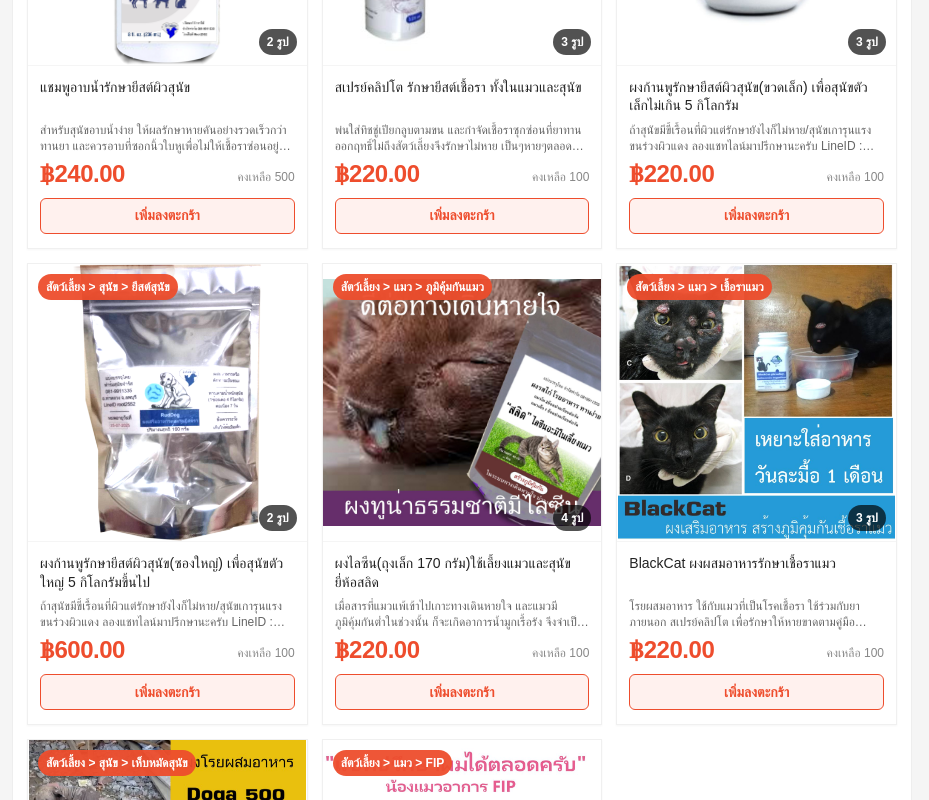
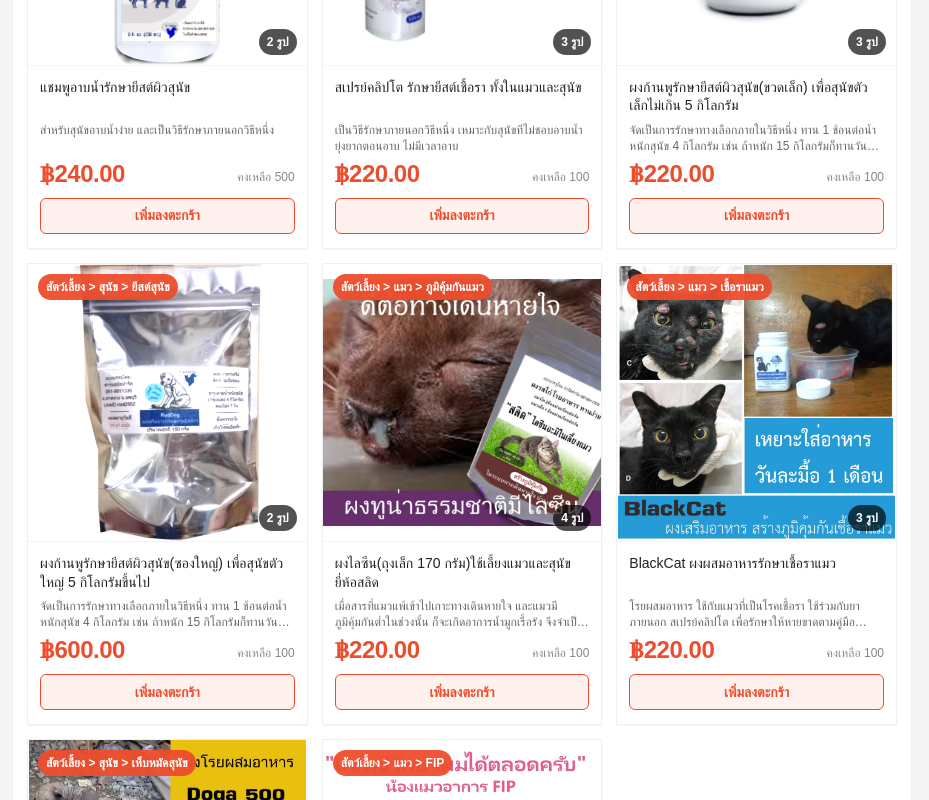
Before and after one commit to mchaiwang/mini-shopee, a Next.js app: page / in a window 1280 px wide. Shown: the part 1200-2000 px from the top of the page, without its empty margins (0-929 px from the left). Built offline with nearby package versions, Linux system fonts and the light colour scheme; no server answers.

Commit message:
build ok

```diff
--- a/app/brochure/[reviewId]/page.tsx
+++ b/app/brochure/[reviewId]/page.tsx
@@ -56,7 +56,7 @@ type ProductRecord = {
   shortDescription?: string;
   category?: string;
   stock?: number;
-  descriptionLong?: string[];
+  descriptionLong?: string;
   careNote?: string;
 };
 
@@ -195,7 +195,7 @@ export default async function BrochurePage({
         shortDescription: product?.shortDescription || review.shortDescription || "",
         category: product?.category || "",
         stock: Number(product?.stock || 0),
-        descriptionLong: product?.descriptionLong || [],
+        descriptionLong: product?.descriptionLong || "",
         careNote: product?.careNote || "",
         reviewLink: productReviewLink,
         reviewId: review.id,
--- a/data/products.json
+++ b/data/products.json
@@ -9,7 +9,7 @@
       "/uploads/products/1774280557893-product.png",
       "/uploads/products/1774280589125-1720530113357.jpg"
     ],
-    "shortDescription": "สำหรับสุนัขอาบน้ำง่าย ให้ผลรักษาหายคันอย่างรวดเร็วกว่าทานยา และควรอาบที่ซอกนิ้วใบหูเพื่อไม่ให้เชื้อราซ่อนอยู่บนผิว ทำให้หายรวดเร็ว",
+    "shortDescription": "สำหรับสุนัขอาบน้ำง่าย และเป็นวิธีรักษาภายนอกวิธีหนึ่ง",
     "category": "สัตว์เลี้ยง > สุนัข > ยีสต์สุนัข",
     "stock": 500,
     "reviewUrl": "https://s.shopee.co.th/1LbGiODREQ",
@@ -58,12 +58,7 @@
     "defaultReviewId": "review-1776344681775",
     "brochureEnabled": true,
     "creatorFlowEnabled": true,
-    "descriptionLong": [
-      "สำหรับสุนัขอาบน้ำง่าย ให้ผลรักษาหายคันอย่างรวดเร็วกว่าทานยา และควรอาบที่ซอกนิ้วใบหูเพื่อไม่ให้เชื้อราซ่อนอยู่บนผิว ทำให้หายรวดเร็ว",
-      "เหมาะสำหรับการดูแลปัญหาผิวหนังจากเชื้อรา ยีสต์ หรือผิวอักเสบในสัตว์เลี้ยง",
-      "ใช้ร่วมกับการทำความสะอาดพื้นที่นอน อุปกรณ์ และควบคุมความชื้นเพื่อลดการกลับมาเป็นซ้ำ",
-      "ควรใช้ต่อเนื่องตามคำแนะนำและสังเกตอาการคัน กลิ่นตัว ขนร่วง หรือรอยแดง"
-    ],
+    "descriptionLong": "อาบแล้วชะโลมทิ้งไว้ 5-10 นาที ซอกนิ้ว ซอกข้อ โคนขาหนีบต่างๆ ใบหู เพื่อให้การฆ่าเชื้อรา ยีสต์ได้ผลดียิ่งขึ้น",
     "careNote": "จำรัสฟาร์มแนะนำให้เลือกสินค้าตามอาการจริงของสัตว์เลี้ยง และสามารถทักปรึกษาก่อนสั่งซื้อได้"
   },
   {
@@ -77,7 +72,7 @@
       "/uploads/products/1774280235729-ProductDetai2l.jpg",
       "/uploads/products/1774280249258-callout-(resized).jpg"
     ],
-    "shortDescription": "พ่นใส่ทิชชู่เปียกลูบตามขน และกำจัดเชื้อราซุกซ่อนที่ยาทานออกฤทธิ์ไม่ถึงสัตว์เลี้ยงจึงรักษาไม่หาย เป็นๆหายๆตลอดเวลา",
+    "shortDescription": "เป็นวิธีรักษาภายนอกวิธีหนึ่ง เหมาะกับสุนัขทีไม่ชอบอาบน้ำ ยุ่งยากตอนอาบ ไม่มีเวลาอาบ",
     "category": "สัตว์เลี้ยง > สุนัข > ยีสต์สุนัข",
     "stock": 100,
     "reviewUrl": "https://s.shopee.co.th/1LbGiODREQ",
@@ -126,12 +121,7 @@
     "defaultReviewId": "review-sim-crypto-spray-001",
     "brochureEnabled": true,
     "creatorFlowEnabled": true,
-    "descriptionLong": [
-      "พ่นใส่ทิชชู่เปียกลูบตามขน และกำจัดเชื้อราซุกซ่อนที่ยาทานออกฤทธิ์ไม่ถึงสัตว์เลี้ยงจึงรักษาไม่หาย เป็นๆหายๆตลอดเวลา",
-      "เหมาะสำหรับการดูแลปัญหาผิวหนังจากเชื้อรา ยีสต์ หรือผิวอักเสบในสัตว์เลี้ยง",
-      "ใช้ร่วมกับการทำความสะอาดพื้นที่นอน อุปกรณ์ และควบคุมความชื้นเพื่อลดการกลับมาเป็นซ้ำ",
-      "ควรใช้ต่อเนื่องตามคำแนะนำและสังเกตอาการคัน กลิ่นตัว ขนร่วง หรือรอยแดง"
-    ],
+    "descriptionLong": "พ่นใส่ทิชชู่เปียกลูบตามขน และกำจัดเชื้อราซุกซ่อนที่ยาทานออกฤทธิ์ไม่ถึงสัตว์เลี้ยงจึงรักษาไม่หาย เป็นๆหายๆตลอดเวลา",
     "careNote": "จำรัสฟาร์มแนะนำให้เลือกสินค้าตามอาการจริงของสัตว์เลี้ยง และสามารถทักปรึกษาก่อนสั่งซื้อได้"
   },
   {
@@ -145,7 +135,7 @@
       "/uploads/products/1774279966911-black-crusty-skin-on-dog-v0-lm998s7xfipc1.jpg",
       "/uploads/products/1774279991073-ear4.jpg"
     ],
-    "shortDescription": "ถ้าสุนัขมีขี้เรื้อนที่ผิวแต่รักษายังไงก็ไม่หาย/สุนัขเการุนแรง ขนร่วงผิวแดง ลองแชทไลน์มาปรึกษานะครับ LineID : root2552 หรือโทร 081-9911335",
+    "shortDescription": "จัดเป็นการรักษาทางเลือกภายในวิธีหนึ่ง ทาน 1 ช้อนต่อน้ำหนักสุนัข 4 กิโลกรัม เช่น ถ้าหนัก 15 กิโลกรัมก็ทานวันละ 3 ช้อน",
     "category": "สัตว์เลี้ยง > สุนัข > ยีสต์สุนัข",
     "stock": 100,
     "reviewUrl": "https://s.shopee.co.th/1LbGiODREQ",
@@ -194,12 +184,7 @@
     "defaultReviewId": "review-sim-dog-yeast-powder-small-001",
     "brochureEnabled": true,
     "creatorFlowEnabled": true,
-    "descriptionLong": [
-      "ถ้าสุนัขมีขี้เรื้อนที่ผิวแต่รักษายังไงก็ไม่หาย/สุนัขเการุนแรง ขนร่วงผิวแดง ลองแชทไลน์มาปรึกษานะครับ LineID : root2552 หรือโทร 081-9911335",
-      "เหมาะสำหรับการดูแลปัญหาผิวหนังจากเชื้อรา ยีสต์ หรือผิวอักเสบในสัตว์เลี้ยง",
-      "ใช้ร่วมกับการทำความสะอาดพื้นที่นอน อุปกรณ์ และควบคุมความชื้นเพื่อลดการกลับมาเป็นซ้ำ",
-      "ควรใช้ต่อเนื่องตามคำแนะนำและสังเกตอาการคัน กลิ่นตัว ขนร่วง หรือรอยแดง"
-    ],
+    "descriptionLong": "สุนัขเป็นโรคนี้ดูเผินๆจะคล้ายกับขี้เรื้อนแต่ความต่างก็คือ ขนบริเวณร่างจะเป็นสีแดง(ผิวอักเสบ) และพบหลายๆเคสที่เป็นขี้เรื้อนมานานแล้วก็เป็นเชื้อรายีสต์ร่วมด้วย การรักษาจึงต้องรักษาพร้อมกันทั้ง 2 โรค",
     "careNote": "จำรัสฟาร์มแนะนำให้เลือกสินค้าตามอาการจริงของสัตว์เลี้ยง และสามารถทักปรึกษาก่อนสั่งซื้อได้"
   },
   {
@@ -212,7 +197,7 @@
       "/uploads/products/1774279621316-160g.png",
       "/uploads/products/1774279679101-2024-08-31_061530.jpg"
     ],
-    "shortDescription": "ถ้าสุนัขมีขี้เรื้อนที่ผิวแต่รักษายังไงก็ไม่หาย/สุนัขเการุนแรง ขนร่วงผิวแดง ลองแชทไลน์มาปรึกษานะครับ LineID  : root2552 หรือโทร 081-9911335",
+    "shortDescription": "จัดเป็นการรักษาทางเลือกภายในวิธีหนึ่ง ทาน 1 ช้อนต่อน้ำหนักสุนัข 4 กิโลกรัม เช่น ถ้าหนัก 15 กิโลกรัมก็ทานวันละ 3 ช้อน\nขนาดซองจะเหมาะกับสุนัขที่ตัวหนักกว่า 4 กิโลกรัมขึ้นไป",
     "category": "สัตว์เลี้ยง > สุนัข > ยีสต์สุนัข",
     "stock": 100,
     "active": true,
@@ -256,17 +241,12 @@
       "isNewArrival": false
     },
     "updatedAt": "2026-04-13T15:30:00.000Z",
-    "reviewUrl": "",
+    "reviewUrl": "https://shopee.co.th/product/13002885/24485511983/",
     "variantName": "ซองอลูมิเนียม",
     "defaultReviewId": "review-sim-dog-yeast-powder-large-001",
     "brochureEnabled": true,
     "creatorFlowEnabled": true,
-    "descriptionLong": [
-      "ถ้าสุนัขมีขี้เรื้อนที่ผิวแต่รักษายังไงก็ไม่หาย/สุนัขเการุนแรง ขนร่วงผิวแดง ลองแชทไลน์มาปรึกษานะครับ LineID  : root2552 หรือโทร 081-9911335",
-      "เหมาะสำหรับการดูแลปัญหาผิวหนังจากเชื้อรา ยีสต์ หรือผิวอักเสบในสัตว์เลี้ยง",
-      "ใช้ร่วมกับการทำความสะอาดพื้นที่นอน อุปกรณ์ และควบคุมความชื้นเพื่อลดการกลับมาเป็นซ้ำ",
-      "ควรใช้ต่อเนื่องตามคำแนะนำและสังเกตอาการคัน กลิ่นตัว ขนร่วง หรือรอยแดง"
-    ],
+    "descriptionLong": "สุนัขเป็นโรคนี้ดูเผินๆจะคล้ายกับขี้เรื้อนแต่ความต่างก็คือ ขนบริเวณร่างจะเป็นสีแดง(ผิวอักเสบ) และพบหลายๆเคสที่เป็นขี้เรื้อนมานานแล้วก็เป็นเชื้อรายีสต์ร่วมด้วย การรักษาจึงต้องรักษาพร้อมกันทั้ง 2 โรค",
     "careNote": "จำรัสฟาร์มแนะนำให้เลือกสินค้าตามอาการจริงของสัตว์เลี้ยง และสามารถทักปรึกษาก่อนสั่งซื้อได้"
   },
   {
@@ -329,12 +309,7 @@
     "defaultReviewId": "review-sim-lysine-170g-001",
     "brochureEnabled": true,
     "creatorFlowEnabled": true,
-    "descriptionLong": [
-      "เมื่อสารที่แมวแพ้เข้าไปเกาะทางเดินหายใจ และแมวมีภูมิคุ้มกันต่ำในช่วงนั้น ก็จะเกิดอาการน้ำมูกเรื้อรัง จึงจำเป็นต้องให้ไลซีนเพื่อกระตุ้นภูมิคุ้มกันกลับมา",
-      "เหมาะสำหรับแมวหรือสุนัขที่ต้องการเสริมการดูแลด้านภูมิคุ้มกัน",
-      "ใช้ประกอบการดูแลสัตว์เลี้ยงที่มีอาการน้ำมูกเรื้อรังหรืออ่อนแอง่าย",
-      "ควรให้ต่อเนื่องและสังเกตการกิน อาการหายใจ และความสดชื่นของสัตว์เลี้ยง"
-    ],
+    "descriptionLong": "เมื่อสารที่แมวแพ้เข้าไปเกาะทางเดินหายใจ และแมวมีภูมิคุ้มกันต่ำในช่วงนั้น ก็จะเกิดอาการน้ำมูกเรื้อรัง จึงจำเป็นต้องให้ไลซีนเพื่อกระตุ้นภูมิคุ้มกันกลับมา",
     "careNote": "จำรัสฟาร์มแนะนำให้เลือกสินค้าตามอาการจริงของสัตว์เลี้ยง และสามารถทักปรึกษาก่อนสั่งซื้อได้"
   },
   {
@@ -396,12 +371,7 @@
     "defaultReviewId": "review-sim-blackcat-fungus-powder-001",
     "brochureEnabled": true,
     "creatorFlowEnabled": true,
-    "descriptionLong": [
-      "โรยผสมอาหาร ใช้กับแมวที่เป็นโรคเชื้อรา ใช้ร่วมกับยาภายนอก สเปรย์คลิปโต เพื่อรักษาให้หายขาดตามคู่มือแนะนำ",
-      "เหมาะสำหรับการดูแลปัญหาผิวหนังจากเชื้อรา ยีสต์ หรือผิวอักเสบในสัตว์เลี้ยง",
-      "ใช้ร่วมกับการทำความสะอาดพื้นที่นอน อุปกรณ์ และควบคุมความชื้นเพื่อลดการกลับมาเป็นซ้ำ",
-      "ควรใช้ต่อเนื่องตามคำแนะนำและสังเกตอาการคัน กลิ่นตัว ขนร่วง หรือรอยแดง"
-    ],
+    "descriptionLong": "ระยะแรกจะเห็นแค่ขนร่าง /ระยะสองจะเริ่มมีแผลอักเสบเริ่มมีแผลโดยเฉพาะบริเวณใบหน้า/ระยะสามจะกระจายแผลไปทั่วร่างกาย",
     "careNote": "จำรัสฟาร์มแนะนำให้เลือกสินค้าตามอาการจริงของสัตว์เลี้ยง และสามารถทักปรึกษาก่อนสั่งซื้อได้"
   },
   {
@@ -415,7 +385,7 @@
       "/uploads/products/1774277805196-feed.jpg",
       "/uploads/products/1774277837123-foodblow.jpg"
     ],
-    "shortDescription": "รักษาขี้เรื้อน เห็บ หมัด สำหรับสุนัข",
+    "shortDescription": "ทานทุก 15วัน โดยทาน 1 ช้อนต่อน้ำหนัก 4 กิโลกร้มเช่นถ้าสุนัขหนัก 12 กิโลกร้มก็ทาน 3 ช้อนต่อครั้งแล้วเว้น 15 วันจะสังเกตุเห็บหมัดหล่นตอนกวาดพื้นและจะคันน้อยลง ระหว่างรอทานครั้งที่ 2",
     "category": "สัตว์เลี้ยง > สุนัข > เห็บหมัดสุนัข",
     "stock": 100,
     "reviewUrl": "https://s.shopee.co.th/50UZQEu8ok?share_channel_code=6",
@@ -464,12 +434,7 @@
     "defaultReviewId": "review-1776500618859",
     "brochureEnabled": true,
     "creatorFlowEnabled": true,
-    "descriptionLong": [
-      "รักษาขี้เรื้อน เห็บ หมัด สำหรับสุนัข",
-      "เหมาะสำหรับการดูแลปัญหาเห็บ หมัด อาการคัน และขี้เรื้อนในสุนัข",
-      "ควรใช้ร่วมกับการทำความสะอาดพื้นที่นอนและสิ่งแวดล้อมเพื่อลดการกลับมาเป็นซ้ำ",
-      "สังเกตอาการคัน แผลเกา ขนร่วง และการระคายเคืองระหว่างใช้งาน"
-    ],
+    "descriptionLong": "รักษาขี้เรื้อน เห็บ หมัด สำหรับสุนัขเหมาะสำหรับการดูแลปัญหาเห็บ หมัด อาการคัน และขี้เรื้อนในสุนัข",
     "careNote": "จำรัสฟาร์มแนะนำให้เลือกสินค้าตามอาการจริงของสัตว์เลี้ยง และสามารถทักปรึกษาก่อนสั่งซื้อได้"
   },
   {
--- a/data/users.json
+++ b/data/users.json
@@ -157,7 +157,7 @@
     "id": "user-1777853190292",
     "name": "คนไม่มีแฟน",
     "email": "cassava2516@gmail.com",
-    "passwordHash": "$2b$10$zy5NJQh7d28N.dpQ4gF9HuB6YGhHmSdNBB6ZSIorJIf8rBlp8hDAK",
+    "passwordHash": "$2b$10$/FukpEkoYrwjehWJZcSvteiwEj9PC1m42TF3.IB8t0EeG16jzfEpS",
     "role": "customer",
     "createdAt": "2026-05-04T00:06:30.292Z",
     "emailVerified": true,
```
Also changed, not shown: app/brochure/[reviewId]/BrochurePosterClient.tsx (+23 -15 lines), app/product/[slug]/page.tsx (+1 -29 lines).
